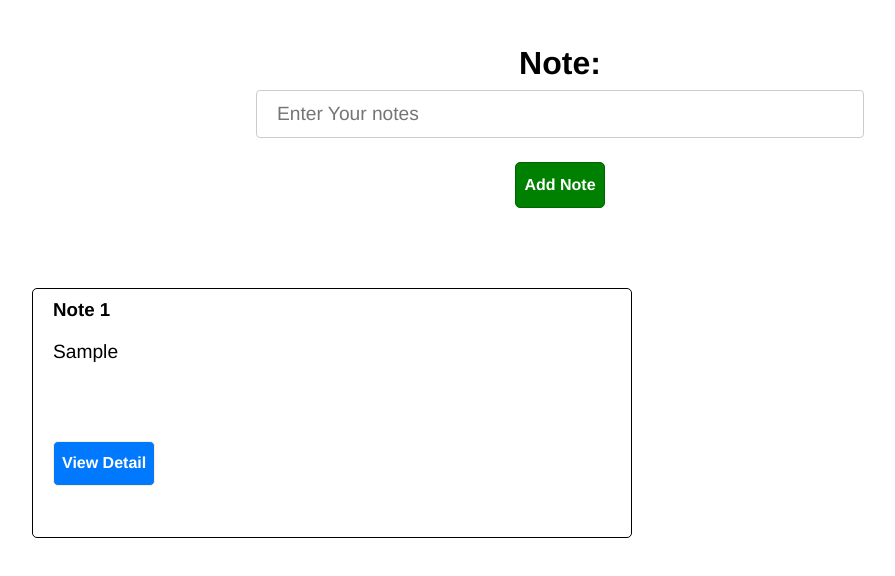
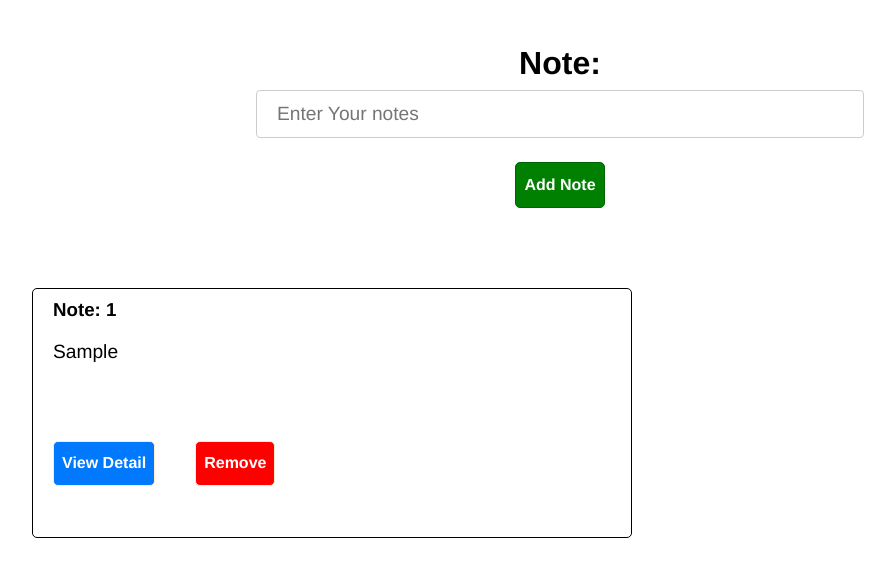
Before and after one commit to ValoraSheikh/Notetaking, a plain HTML site: page index.html in a window 1280 px wide. Both pictures are taken after typing "Sample" into the empty fields and a click on the button "Add Note". Shown: the part 134-710 px from the top of the page, without its empty margins (80-975 px from the left). Drawn offline with nearby package versions, Linux system fonts and the light colour scheme.

Commit message:
Added local storage to note taking

```diff
--- a/app.js
+++ b/app.js
@@ -1,39 +1,83 @@
-// let noteNo = document.querySelector('h3');
-let main = document.querySelector('#container')
+// DOM Elements
+let main = document.querySelector('#container');
 let input = document.querySelector('input');
 let addNote = document.querySelector('#addNote');
 let noteArea = document.querySelector('.notes-area');
 let line = document.querySelector('#line');
-let noteCounter = 0;
 
+// Retrieve notes and noteCounter from local storage
+let notes = JSON.parse(localStorage.getItem('note')) || [];
+let noteCounter = JSON.parse(localStorage.getItem('noteCounter')) || 0;
+
+// Render notes from local storage
+notes.forEach((noteObj) => {
+    renderNotes(noteObj);
+});
+
+// Function to create a new note
 function noteMaking() {
-
-    if (input.value == "") {
-        console.log(alert(`First Enter a note`));
+    if (input.value.trim() === "") {
+        alert(`First Enter a note`);
         return;
     }
 
+    if (notes.length < 0) {
+        noteCounter = 0
+    }
+
+    noteCounter++; // Increment the counter
+    const noteObj = {
+        noteHead: `Note: ${noteCounter}`,
+        notePara: input.value.trim(),
+    };
+
+    // Add new note to the notes array and local storage
+    notes.push(noteObj);
+    saveNoteToLS();
+
+    // Render the note in the DOM
+    renderNotes(noteObj);
+
+    // Save the updated counter to local storage
+    localStorage.setItem('noteCounter', JSON.stringify(noteCounter));
+
+    input.value = ""; // Clear input
+    line.style.display = 'none'; // Hide the line
+}
+
+// Function to render a note in the DOM
+function renderNotes(noteObj) {
     let noteBox = document.createElement('div');
     noteBox.classList.add('box');
     noteArea.append(noteBox);
 
-    noteCounter++;
-    let noteNo = document.createElement('h3')
-    noteNo.textContent = `Note ${noteCounter}`;
+    let noteNo = document.createElement('h3');
+    noteNo.textContent = noteObj.noteHead;
     noteBox.append(noteNo);
 
     let notePara = document.createElement('div');
     notePara.classList.add('para');
-    notePara.innerHTML = `<p>${input.value}</p>`
+    notePara.innerHTML = `<p>${noteObj.notePara}</p>`;
     noteBox.append(notePara);
 
     let detailButton = document.createElement('button');
-    detailButton.textContent = `View Detail`
+    detailButton.textContent = `View Detail`;
     noteBox.append(detailButton);
 
-    let note = `${input.value}`;
+    let removeBtn = document.createElement('button');
+    removeBtn.classList.add('removeBtn')
+    removeBtn.textContent = `Remove`
+    noteBox.append(removeBtn)
 
-    function noteView() {
+    removeBtn.addEventListener('click', (e) => {
+        e.stopPropagation();
+        notes = notes.filter(n => n.noteHead !== noteObj.noteHead);
+        noteBox.remove();
+        noteCounter--;
+        saveNoteToLS();
+    })
+
+    detailButton.addEventListener('click', function () {
         let paraOverlay = document.createElement('div');
         paraOverlay.classList.add('modal-overlay');
         main.append(paraOverlay);
@@ -44,28 +88,25 @@ function noteMaking() {
 
         let para = document.createElement('div');
         para.classList.add('modal');
-
-        para.innerHTML = `<p>${note}</p>`;
-        // para.innerHTML = `<span class="material-symbols-outlined" id="close">close </span>`
-        paraContainer.append(para)
+        para.innerHTML = `<p>${noteObj.notePara}</p>`;
+        paraContainer.append(para);
 
         let close = document.createElement('div');
         close.id = 'close';
-        close.innerHTML = `<span class="material-symbols-outlined">close </span>`
+        close.innerHTML = `<span class="material-symbols-outlined">close </span>`;
         para.append(close);
 
         close.addEventListener('click', function () {
             paraOverlay.style.display = 'none';
             paraContainer.style.display = 'none';
-        })
-    }
-
-    detailButton.addEventListener('click', noteView);
-
-    input.value = "";
-
-    line.style.display = 'none'
-
+        });
+    });
 }
 
+// Save notes to local storage
+function saveNoteToLS() {
+    localStorage.setItem('note', JSON.stringify(notes));
+}
+
+// Event listener for adding a new note
 addNote.addEventListener('click', noteMaking);
--- a/style.css
+++ b/style.css
@@ -120,6 +120,7 @@ input, select {
     margin-top: 1rem;
     cursor: pointer;
     margin: 10px 20px;
+    transition: background-color 0.2s ease-in-out;
 }
 
 .box button:hover{
@@ -165,3 +166,15 @@ input, select {
 .modal span{
     cursor: pointer;
 }
+
+
+.box .removeBtn{
+    background-color: red;
+    transition: background-color 0.2s ease-in-out;
+}
+
+.box .removeBtn:hover{
+    color: red;
+    background-color: white;
+
+}
```
